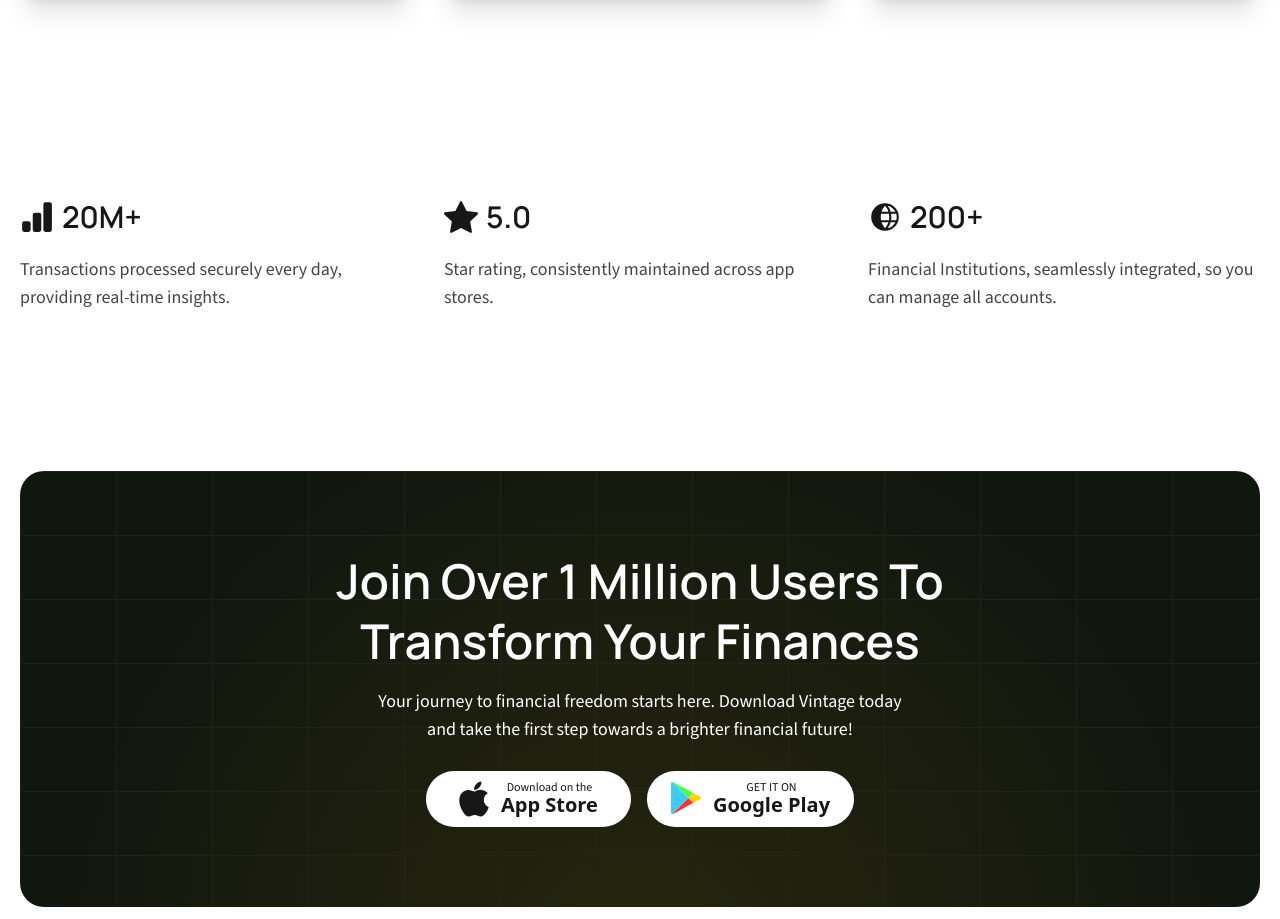
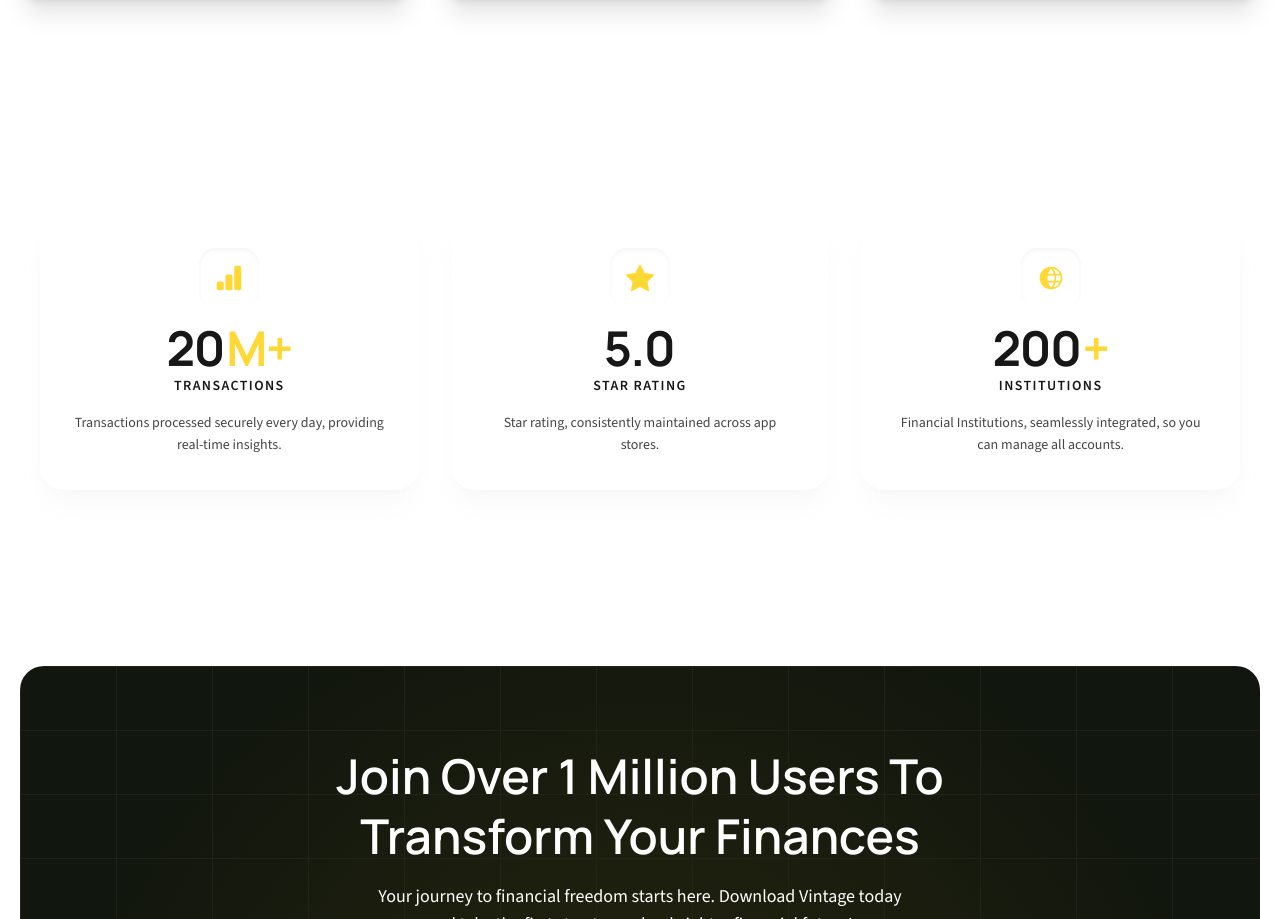
Before and after one commit to aklilumengesha/Vantage-landing-page, a Next.js app: page / in a window 1280 px wide. Shown: the part 5802-6721 px from the top of the page. Built offline with nearby package versions, Linux system fonts and the light colour scheme.

Commit message:
UI: Modernize Stats section with count-up animations and glassmorphism

```diff
--- a/src/components/Stats.tsx
+++ b/src/components/Stats.tsx
@@ -1,21 +1,85 @@
-import { stats } from "@/data/stats"
+'use client';
+
+import React, { useEffect, useRef } from 'react';
+import { motion, useInView, useMotionValue, useSpring } from 'framer-motion';
+import { stats } from "@/data/stats";
+
+const Counter: React.FC<{ value: number; decimals?: number }> = ({ value, decimals = 0 }) => {
+    const ref = useRef<HTMLSpanElement>(null);
+    const motionValue = useMotionValue(0);
+    const springValue = useSpring(motionValue, {
+        stiffness: 100,
+        damping: 30,
+        restDelta: 0.001
+    });
+    const isInView = useInView(ref, { once: true, margin: "-100px" });
+
+    useEffect(() => {
+        if (isInView) {
+            motionValue.set(value);
+        }
+    }, [isInView, value, motionValue]);
+
+    useEffect(() => {
+        return springValue.on("change", (latest) => {
+            if (ref.current) {
+                ref.current.textContent = latest.toFixed(decimals);
+            }
+        });
+    }, [springValue, decimals]);
+
+    return <span ref={ref}>0</span>;
+};
 
 const Stats: React.FC = () => {
     return (
-        <section id="stats" className="py-10 lg:py-20">
-            <div className="grid sm:grid-cols-3 gap-8">
-                {stats.map(stat => (
-                    <div key={stat.title} className="text-center sm:text-left max-w-md sm:max-w-full mx-auto">
-                        <h3 className="mb-5 flex items-center gap-2 text-3xl font-semibold justify-center sm:justify-start">
-                            {stat.icon}
-                            {stat.title}
-                        </h3>
-                        <p className="text-foreground-accent">{stat.description}</p>
-                    </div>
-                ))}
+        <section id="stats" className="py-24 relative overflow-hidden">
+            {/* Background Decorations */}
+            <div className="absolute top-1/2 left-1/2 -translate-x-1/2 -translate-y-1/2 w-full h-full pointer-events-none opacity-20">
+                <div className="absolute top-0 left-1/4 w-64 h-64 bg-primary/20 rounded-full blur-3xl animate-pulse" />
+                <div className="absolute bottom-0 right-1/4 w-96 h-96 bg-secondary/10 rounded-full blur-3xl animate-pulse delay-1000" />
+            </div>
+
+            <div className="container mx-auto px-5 relative z-10">
+                <div className="grid grid-cols-1 md:grid-cols-3 gap-8">
+                    {stats.map((stat, index) => (
+                        <motion.div
+                            key={stat.label}
+                            initial={{ opacity: 0, y: 20 }}
+                            whileInView={{ opacity: 1, y: 0 }}
+                            viewport={{ once: true }}
+                            transition={{ duration: 0.5, delay: index * 0.2 }}
+                            whileHover={{ y: -5 }}
+                            className="group p-8 rounded-3xl bg-white/50 backdrop-blur-xl border border-white/20 shadow-xl shadow-gray-200/20 hover:shadow-2xl hover:shadow-primary/10 transition-all duration-300"
+                        >
+                            <div className="flex flex-col items-center text-center space-y-4">
+                                <motion.div
+                                    whileHover={{ rotate: 15, scale: 1.1 }}
+                                    className="p-4 rounded-2xl bg-white shadow-inner shadow-gray-100 flex items-center justify-center text-primary group-hover:scale-110 transition-transform duration-300"
+                                >
+                                    {stat.icon}
+                                </motion.div>
+
+                                <div className="space-y-1">
+                                    <h3 className="text-4xl lg:text-5xl font-bold tracking-tight text-foreground flex items-center justify-center">
+                                        <Counter value={stat.value} decimals={stat.decimals} />
+                                        <span className="text-primary ml-0.5">{stat.suffix}</span>
+                                    </h3>
+                                    <p className="text-sm font-semibold uppercase tracking-widest text-secondary/80">
+                                        {stat.label}
+                                    </p>
+                                </div>
+
+                                <p className="text-foreground-accent leading-relaxed text-sm">
+                                    {stat.description}
+                                </p>
+                            </div>
+                        </motion.div>
+                    ))}
+                </div>
             </div>
         </section>
-    )
-}
+    );
+};
 
-export default Stats
+export default Stats;
--- a/src/data/stats.tsx
+++ b/src/data/stats.tsx
@@ -5,18 +5,25 @@ import { IStats } from "@/types";
 
 export const stats: IStats[] = [
     {
-        title: "20M+",
-        icon: <BsBarChartFill size={34} className="text-blue-500" />,
+        value: 20,
+        suffix: "M+",
+        label: "Transactions",
+        icon: <BsBarChartFill size={28} className="text-blue-500" />,
         description: "Transactions processed securely every day, providing real-time insights."
     },
     {
-        title: "5.0",
-        icon: <BsFillStarFill size={34} className="text-yellow-500" />,
+        value: 5.0,
+        decimals: 1,
+        suffix: "",
+        label: "Star Rating",
+        icon: <BsFillStarFill size={28} className="text-yellow-500" />,
         description: "Star rating, consistently maintained across app stores."
     },
     {
-        title: "200+ ",
-        icon: <PiGlobeFill size={34} className="text-green-600" />,
+        value: 200,
+        suffix: "+",
+        label: "Institutions",
+        icon: <PiGlobeFill size={28} className="text-green-600" />,
         description: "Financial Institutions, seamlessly integrated, so you can manage all accounts."
     }
 ];
--- a/src/types.ts
+++ b/src/types.ts
@@ -36,7 +36,10 @@ export interface ITestimonial {
 }
 
 export interface IStats {
-    title: string;
+    value: number;
+    decimals?: number;
+    suffix: string;
+    label: string;
     icon: JSX.Element;
     description: string;
 }
```
